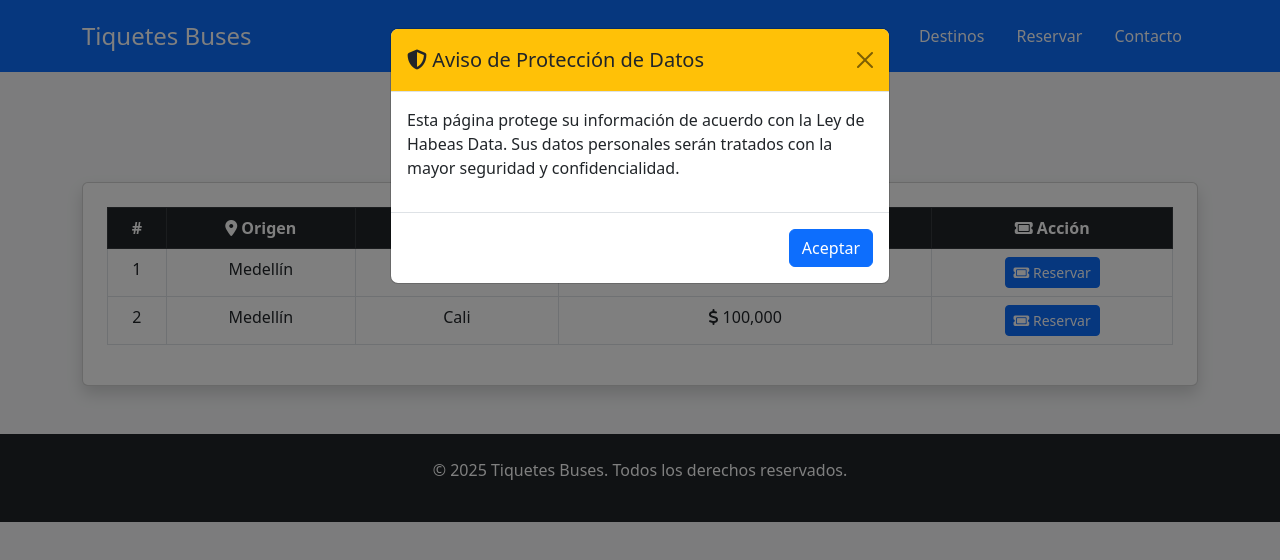
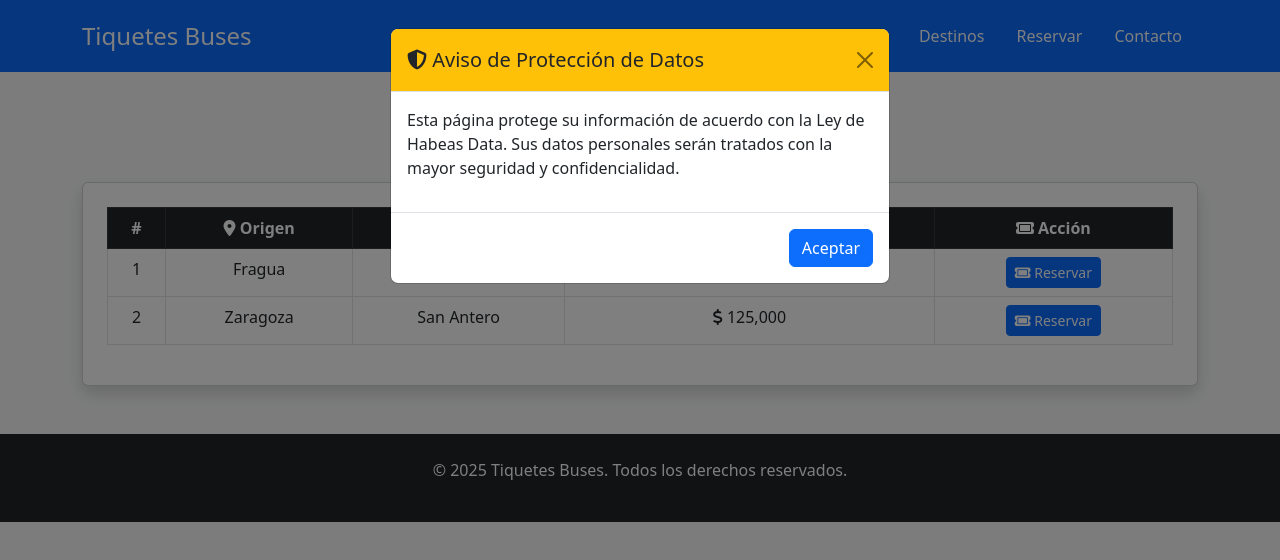
Before and after one commit to julio987ddf/miprimerrepositori, a plain HTML site: page destinos.html in a window 1280 px wide. Drawn offline with nearby package versions, Linux system fonts and the light colour scheme.

Commit message:
Add files via upload

```diff
--- a/destinos.html
+++ b/destinos.html
@@ -83,16 +83,16 @@
                 <tbody>
                     <tr>
                         <td>1</td>
-                        <td>Medellín</td>
-                        <td>Bogotá</td>
-                        <td><i class="fa-solid fa-dollar-sign"></i> 120,000</td>
+                        <td>Fragua </td>
+                        <td>San Antero</td>
+                        <td><i class="fa-solid fa-dollar-sign"></i> 125,000</td>
                         <td><a href="reservar.html" class="btn btn-primary btn-sm"><i class="fa-solid fa-ticket"></i> Reservar</a></td>
                     </tr>
                     <tr>
                         <td>2</td>
-                        <td>Medellín</td>
-                        <td>Cali</td>
-                        <td><i class="fa-solid fa-dollar-sign"></i> 100,000</td>
+                        <td>Zaragoza</td>
+                        <td>San Antero</td>
+                        <td><i class="fa-solid fa-dollar-sign"></i> 125,000</td>
                         <td><a href="reservar.html" class="btn btn-primary btn-sm"><i class="fa-solid fa-ticket"></i> Reservar</a></td>
                     </tr>
                 </tbody>
```
